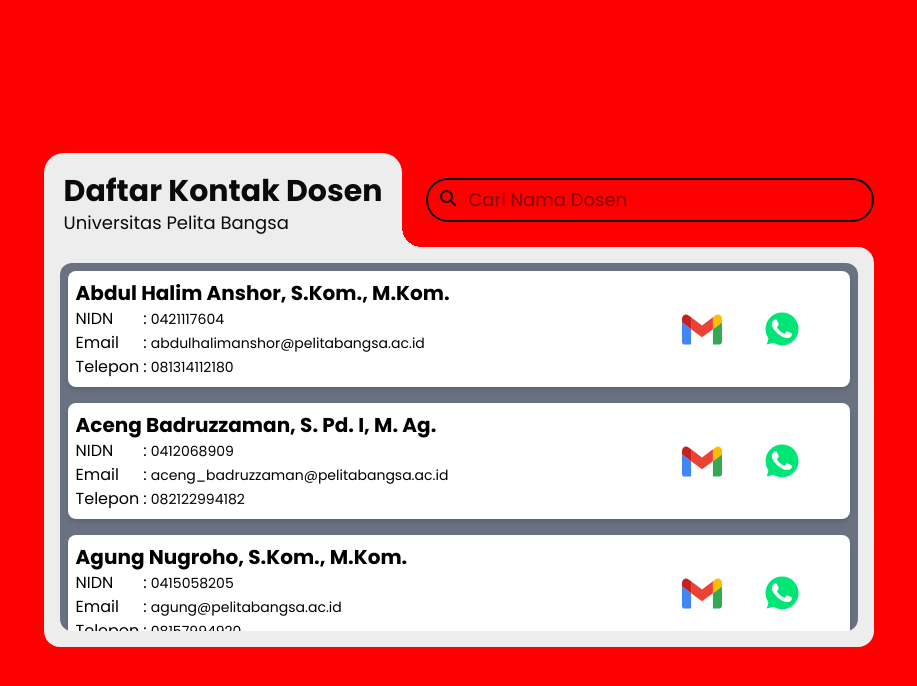
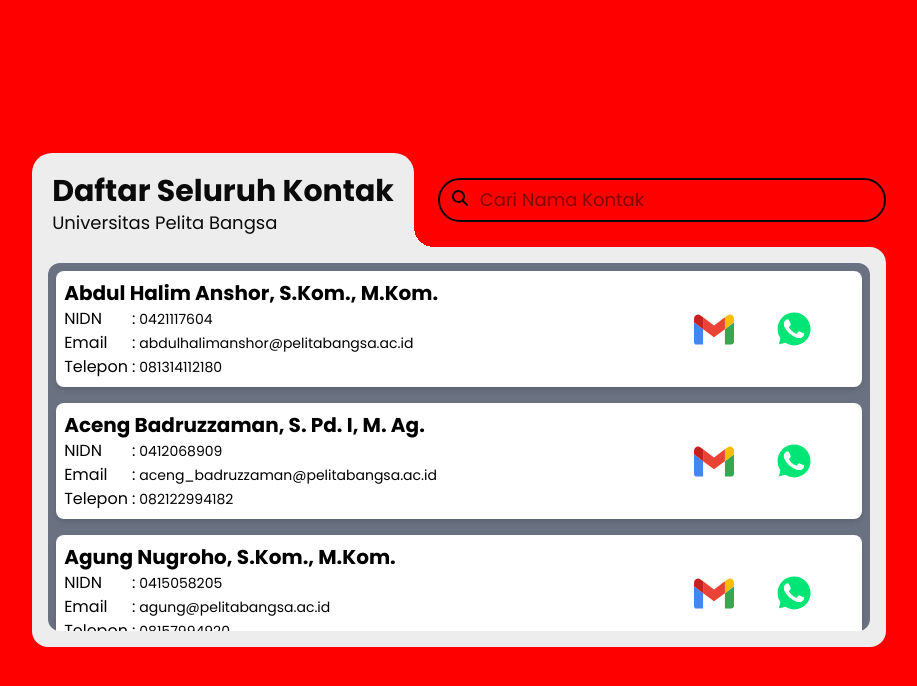
Before and after one commit to RDeveLabs/kontak-call-center, a Next.js app: page / in a window 1280 px wide. Shown: the top 686 px of the page, without its empty margins (181-1098 px from the left). Built offline with nearby package versions, Linux system fonts and the light colour scheme.

Commit message:
separating header into component & apply them to page.tsx

```diff
--- /dev/null
+++ b/app/component/header.tsx
@@ -0,0 +1,26 @@
+'use client';
+import { faMagnifyingGlass } from "@fortawesome/free-solid-svg-icons";
+import { FontAwesomeIcon } from "@fortawesome/react-fontawesome";
+
+interface HeaderProps {
+    search: string;
+    setSearch: (value: string) => void;
+}
+
+export default function Header({ search, setSearch }: HeaderProps) {
+    return (
+        <div className="header">
+            <div className="judul">
+            <h1 className="text-3xl font-bold">Daftar Seluruh Kontak</h1>
+            <p className="text-lg">Universitas Pelita Bangsa</p>
+            </div>
+
+            <div className="flex items-center justify-center">
+            <div className="relative ml-6 ">
+                <FontAwesomeIcon className="absolute top-3 left-3 w-6" icon={faMagnifyingGlass}/>
+                <input className="border-2 rounded-4xl pl-10 p-1.5 pr-3 text-lg w-md" type="text" id="cari" placeholder="Cari Nama Kontak" value={search} onChange={(e) => setSearch(e.target.value)}/>
+            </div>
+            </div>
+      </div>
+    );
+}
--- a/app/page.tsx
+++ b/app/page.tsx
@@ -6,27 +6,17 @@ import { useState } from "react";
 import Image from "next/image";
 import dosen from "./data/kontakDosen";
 import callCenter from "./data/callCenter";
+import Header from "./component/header";
 
 export default function Home() {
-
+    const [search, setSearch ] = useState("");
+    const filter = dosen.filter((d) => d.nama.toLowerCase().includes(search.toLowerCase()));
   return (
     <div className="min-w-max max-w-max h-max flex flex-col items-center justify-center">
-      <div className="header">
-        <div className="judul">
-          <h1 className="text-3xl font-bold">Daftar Kontak Dosen</h1>
-          <p className="text-lg">Universitas Pelita Bangsa</p>
-        </div>
-
-        <div className="flex items-center justify-center">
-          <div className="relative ml-6 ">
-            <FontAwesomeIcon className="absolute top-3 left-3 w-6" icon={faMagnifyingGlass}/>
-            <input className="border-2 rounded-4xl pl-10 p-1.5 pr-3 text-lg w-md" type="text" id="cari" placeholder="Cari Nama Dosen" />
-          </div>
-        </div>
-      </div>
+      <Header search={search} setSearch={setSearch} />
       <div className="body-card h-100 w-full rounded-tr-2xl rounded-bl-2xl rounded-br-2xl p-4">
         <div className="flex flex-col items-center justify-start h-full bg-gray-500 rounded-xl overflow-y-scroll box-border">
-          {dosen.map((d) => (
+          {filter.map((d) => (
             <div key={d.id} className="flex items-center justify-between p-2 m-2 text-black bg-white rounded-lg shadow-md w-[calc(100%-1rem)] shrink-0">
               <div>
                 <h2 className="text-xl font-bold">{d.nama}</h2>
```
